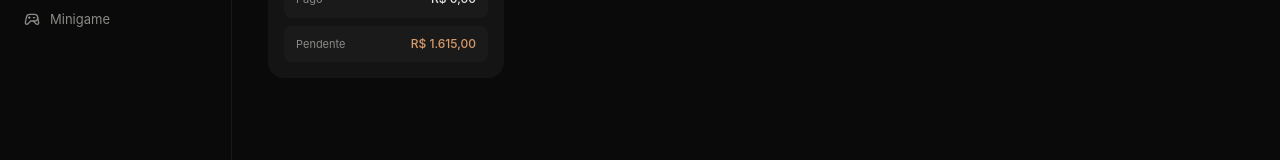
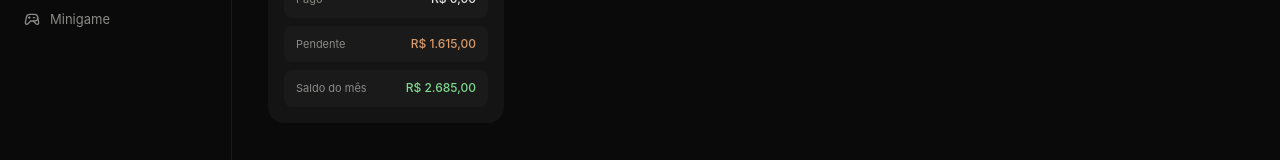
Before and after one commit to 4nor4k/FinancePersonalSystem, a React (Vite) app: page /transacoes in a window 1280 px wide. Both pictures are taken after a click on the button "Visualizar modo demo". Shown: the part 541-701 px from the top of the page. Built offline with nearby package versions, Linux system fonts and the light colour scheme; no server answers.

Commit message:
adiciona saldo do mês em transações (receitas - despesas)

```diff
--- a/src/pages/Transacoes.jsx
+++ b/src/pages/Transacoes.jsx
@@ -58,6 +58,17 @@ export default function Transacoes() {
   const totalPendente = filtradas
     .filter((t) => t.status === 'pendente')
     .reduce((a, t) => a + (Number(t.valor) || 0), 0)
+
+  // Saldo do mês -- receitas menos despesas do mês inteiro (respeita filtros
+  // de conta/categoria, mas soma os dois tipos, não só o tipo selecionado na aba)
+  const saldoMes = useMemo(() => {
+    let lista = transacoes.filter((t) => t.data.slice(0, 7) === mesRef)
+    if (filtroContaId) lista = lista.filter((t) => t.conta_id === filtroContaId)
+    if (filtroCategoriaId) lista = lista.filter((t) => t.categoria_id === filtroCategoriaId)
+    const receitas = lista.filter((t) => t.tipo === 'receita').reduce((a, t) => a + (Number(t.valor) || 0), 0)
+    const despesas = lista.filter((t) => t.tipo === 'despesa').reduce((a, t) => a + (Number(t.valor) || 0), 0)
+    return receitas - despesas
+  }, [transacoes, mesRef, filtroContaId, filtroCategoriaId])
   const corTipo = filtroTipo === 'receita' ? '#7fd88f' : '#e2716f'
   const labelTipo = filtroTipo === 'receita' ? 'Receitas' : 'Despesas'
   const labelPago = filtroTipo === 'receita' ? 'Recebido' : 'Pago'
@@ -181,6 +192,10 @@ export default function Transacoes() {
               <span className="text-[11px] text-text-secondary">Pendente</span>
               <span className="text-xs font-medium" style={{ color: '#d99b6a' }}>{formatBRL(totalPendente)}</span>
             </div>
+            <div className="bg-bg-raised rounded-lg px-3 py-2.5 flex items-center justify-between">
+              <span className="text-[11px] text-text-secondary">Saldo do mês</span>
+              <span className="text-xs font-medium" style={{ color: saldoMes >= 0 ? '#7fd88f' : '#e2716f' }}>{formatBRL(saldoMes)}</span>
+            </div>
           </div>
 
           {filtrosAtivos && (
@@ -229,6 +244,11 @@ export default function Transacoes() {
               <p className="text-[11px] text-text-secondary mb-0.5">Pendente</p>
               <p className="text-sm font-medium" style={{ color: '#d99b6a' }}>{formatBRL(totalPendente)}</p>
             </div>
+          </div>
+
+          <div className="lg:hidden bg-bg-card rounded-xl p-2.5 flex items-center justify-between mb-3.5">
+            <span className="text-[11px] text-text-secondary">Saldo do mês</span>
+            <span className="text-sm font-medium" style={{ color: saldoMes >= 0 ? '#7fd88f' : '#e2716f' }}>{formatBRL(saldoMes)}</span>
           </div>
 
           <div className="lg:hidden flex justify-between items-center mb-2">
```
